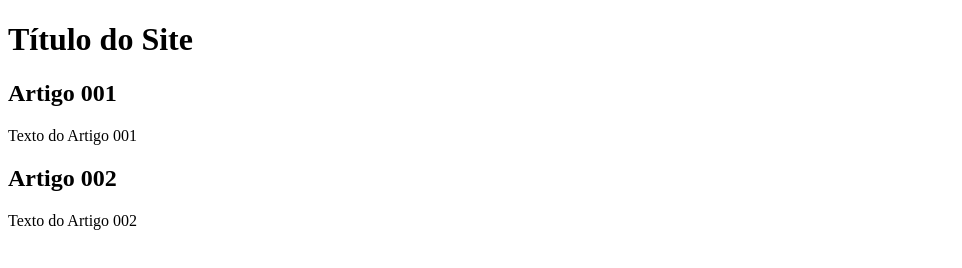
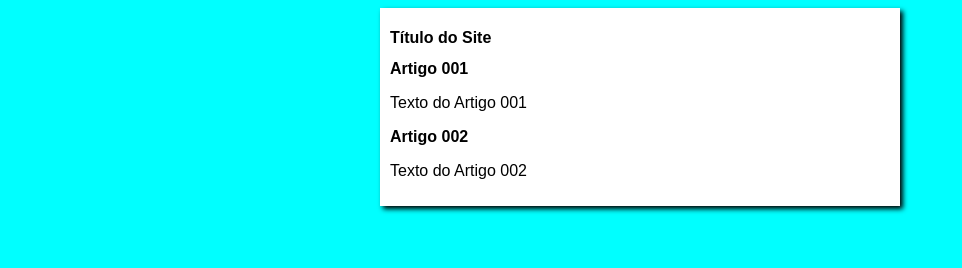
Before and after one commit to GabrielaVictorFerraz/projeto-site, a plain HTML site: page index.html in a window 1280 px wide. Shown: the whole page, without its empty margins (0-962 px from the left). Drawn offline with Linux system fonts and the light colour scheme.

Commit message:
iniciei o design

```diff
--- /dev/null
+++ b/estilos/styles.css
@@ -0,0 +1,16 @@
+* {
+    font-family: Arial;
+    font-size: 16px;
+}
+
+body {
+    background-color: aqua;
+}
+
+main {
+    background-color: white;
+    width: 500px;
+    margin: auto;
+    padding: 10px;
+    box-shadow: 3px 3px 5px black;
+}
--- a/index.html
+++ b/index.html
@@ -4,6 +4,7 @@
     <meta charset="UTF-8">
     <meta name="viewport" content="width=device-width, initial-scale=1.0">
     <title>Título do Site</title>
+    <link rel="stylesheet" href="estilos/styles.css">
 </head>
 <body>
     <main>
```
